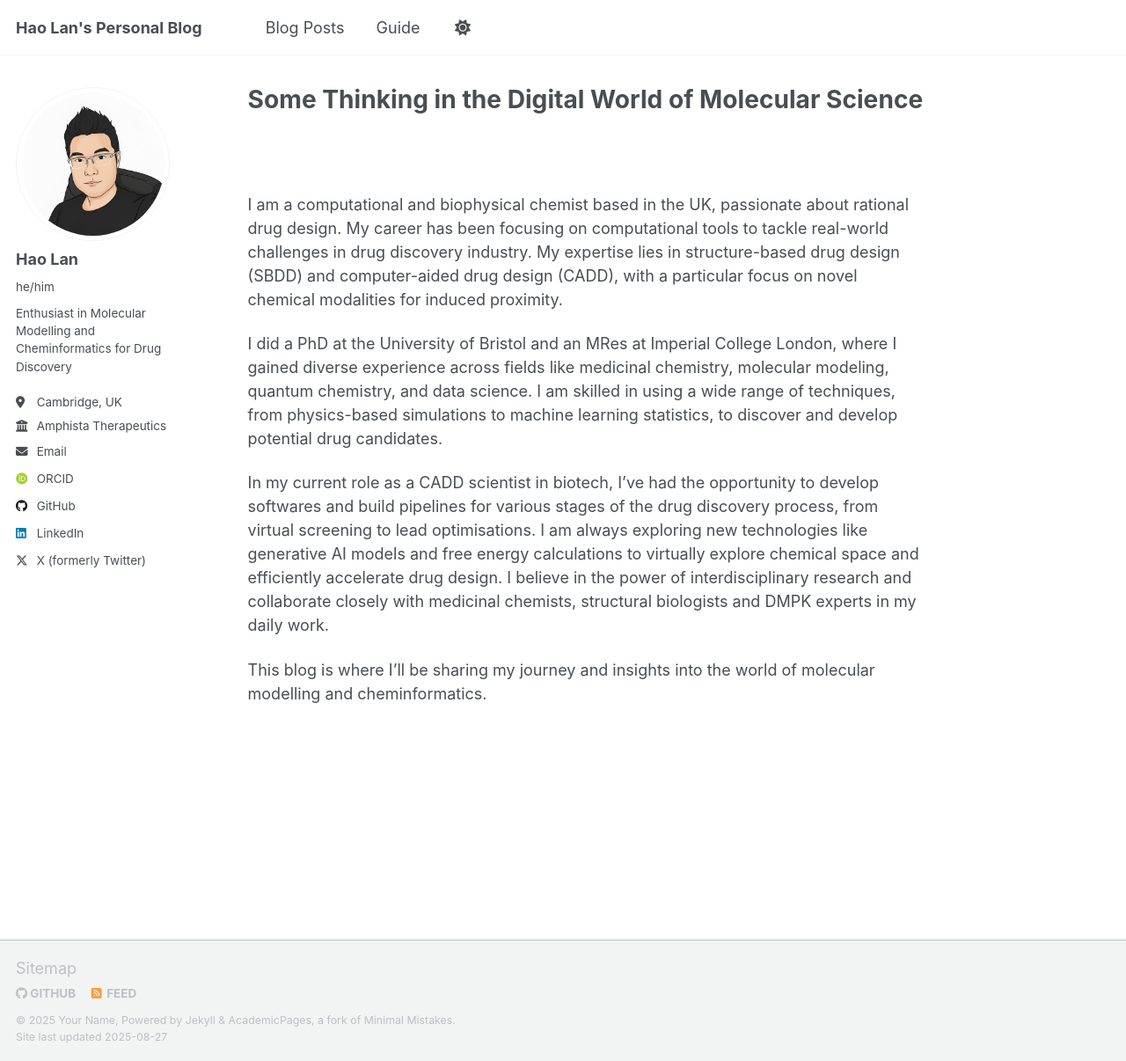
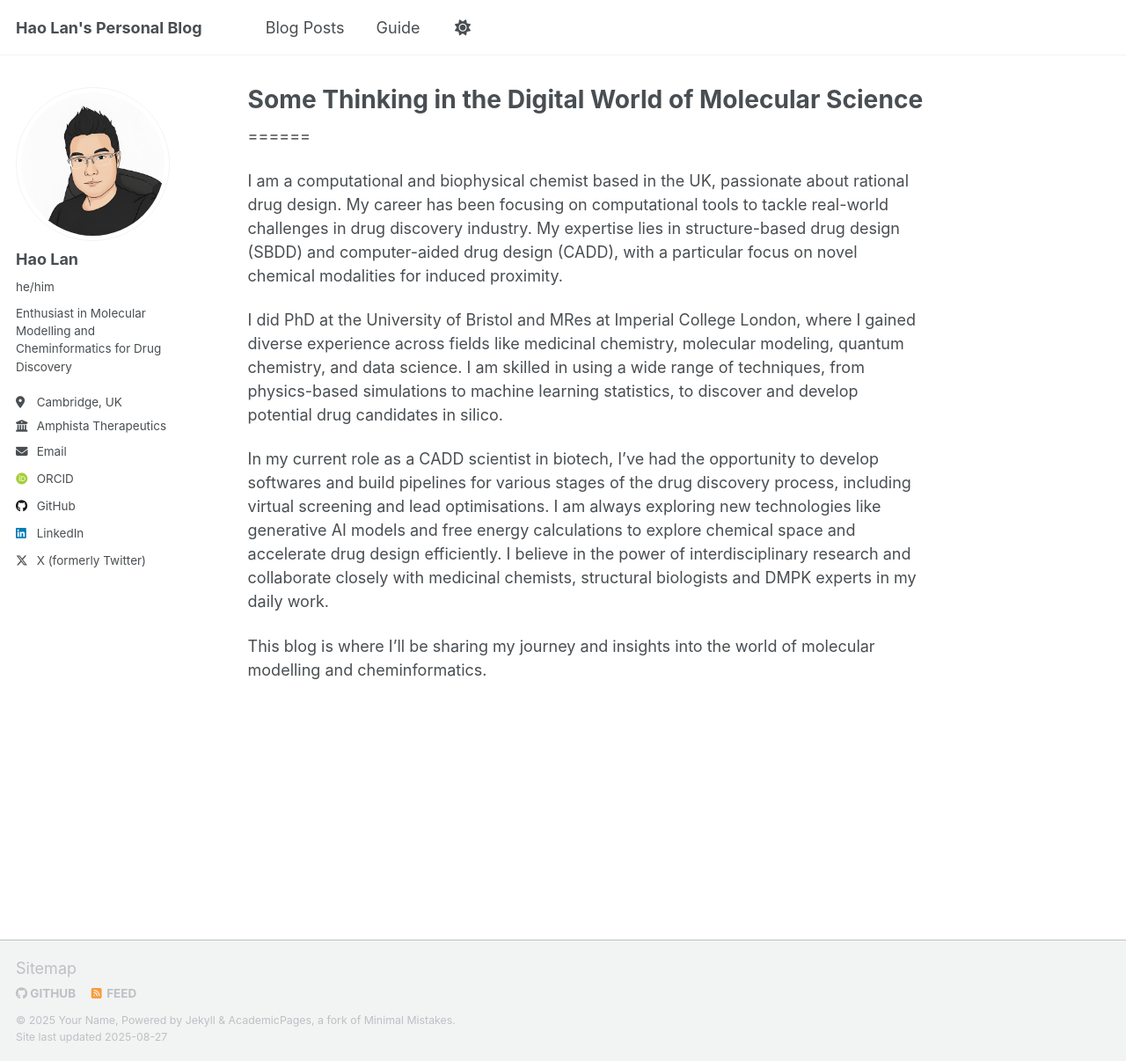
Before and after one commit to HaoLan-compchem/HaoLan-compchem.github.io, a Jekyll site: the page built from _pages/about.md, in a window 1280 px wide and 1206 px high. Shown: the whole window at 88% size. Built offline with Jekyll 4.4.1, drawn with Linux system fonts in a browser that asks for light colours; some web fonts are replaced; a script that is not in the unit is left out.

Commit message:
Update about.md

```diff
--- a/_pages/about.md
+++ b/_pages/about.md
@@ -6,13 +6,13 @@
   - /about/
   - /about.html
 ---
-<br />
+======
 <br />
 
 I am a computational and biophysical chemist based in the UK, passionate about rational drug design. My career has been focusing on computational tools to tackle real-world challenges in drug discovery industry. My expertise lies in structure-based drug design (SBDD) and computer-aided drug design (CADD), with a particular focus on novel chemical modalities for induced proximity.
 
-I did a PhD at the University of Bristol and an MRes at Imperial College London, where I gained diverse experience across fields like medicinal chemistry, molecular modeling, quantum chemistry, and data science. I am skilled in using a wide range of techniques, from physics-based simulations to machine learning statistics, to discover and develop potential drug candidates.
+I did PhD at the University of Bristol and MRes at Imperial College London, where I gained diverse experience across fields like medicinal chemistry, molecular modeling, quantum chemistry, and data science. I am skilled in using a wide range of techniques, from physics-based simulations to machine learning statistics, to discover and develop potential drug candidates in silico.
 
-In my current role as a CADD scientist in biotech, I've had the opportunity to develop softwares and build pipelines for various stages of the drug discovery process, from virtual screening to lead optimisations. I am always exploring new technologies like generative AI models and free energy calculations to virtually explore chemical space and efficiently accelerate drug design. I believe in the power of interdisciplinary research and collaborate closely with medicinal chemists, structural biologists and DMPK experts in my daily work.
+In my current role as a CADD scientist in biotech, I've had the opportunity to develop softwares and build pipelines for various stages of the drug discovery process, including virtual screening and lead optimisations. I am always exploring new technologies like generative AI models and free energy calculations to explore chemical space and accelerate drug design efficiently. I believe in the power of interdisciplinary research and collaborate closely with medicinal chemists, structural biologists and DMPK experts in my daily work.
 
 This blog is where I'll be sharing my journey and insights into the world of molecular modelling and cheminformatics.
```
